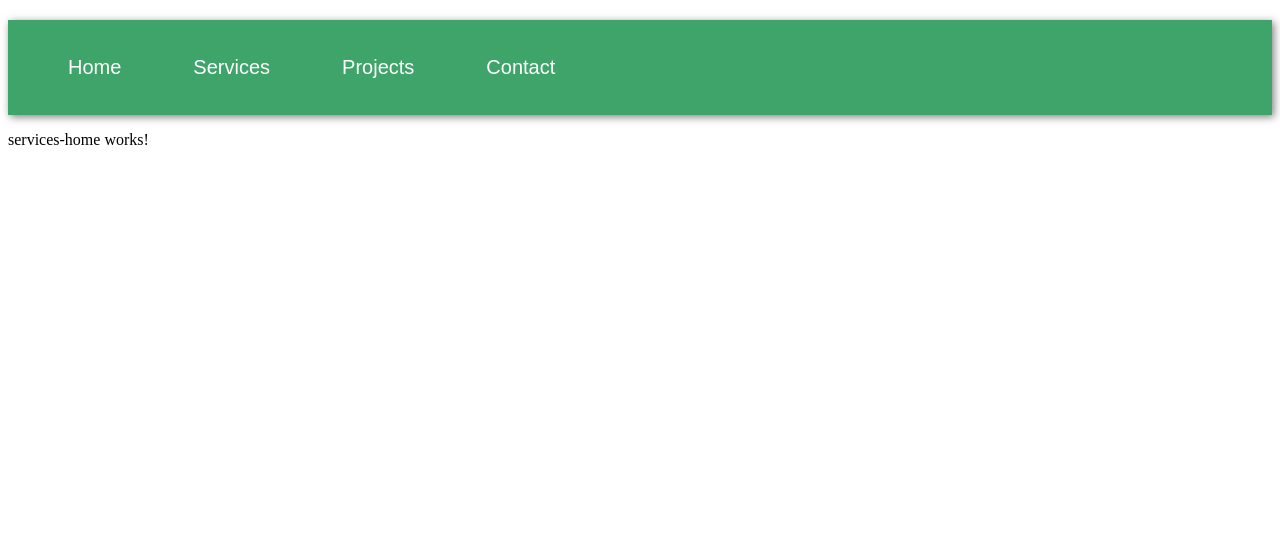
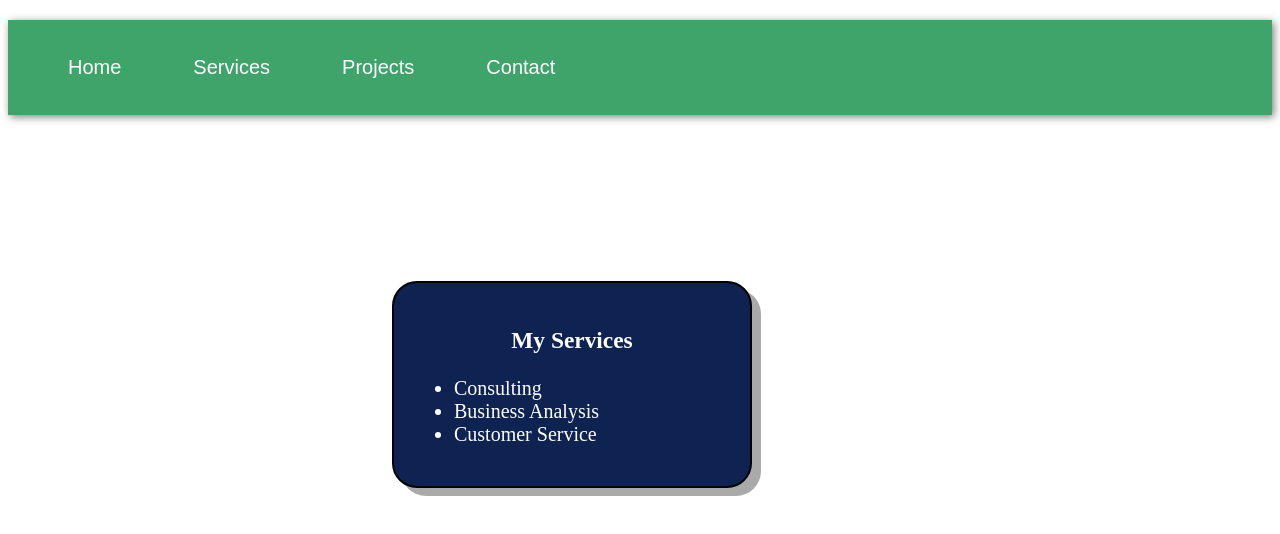
Before and after one commit to matthewsanner/wgu-angular-demo, an Angular app: page /services in a window 1280 px wide. Shown: the top 534 px of the page. Built offline with nearby package versions, Linux system fonts and the light colour scheme.

Commit message:
updates services page

```diff
--- a/src/app/services-home/services-home.component.css
+++ b/src/app/services-home/services-home.component.css
@@ -0,0 +1,19 @@
+.myServices {
+  padding: 20px;
+  border: 2px solid #000;
+  width: 25%;
+  margin: 13vw 30vw;
+  font-size: 20px;
+  background: #0e2352;
+  border-radius: 25px;
+  color: white;
+  box-shadow: 9px 8px #aaa;
+}
+
+.businessCardTitle {
+  text-align: center;
+}
+
+ul {
+  list-style-type: disc;
+}
--- a/src/app/services-home/services-home.component.html
+++ b/src/app/services-home/services-home.component.html
@@ -1 +1,8 @@
-<p>services-home works!</p>
+<div class="myServices">
+  <h3 class="businessCardTitle">My Services</h3>
+  <ul>
+    <li>Consulting</li>
+    <li>Business Analysis</li>
+    <li>Customer Service</li>
+  </ul>
+</div>
```
